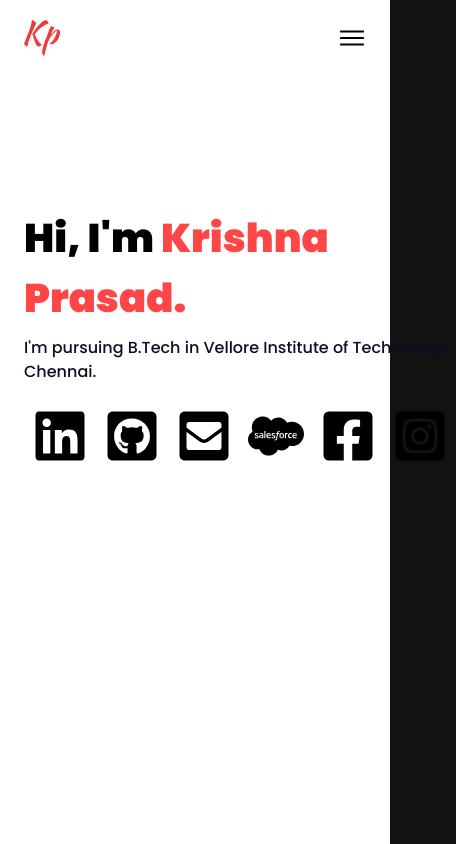
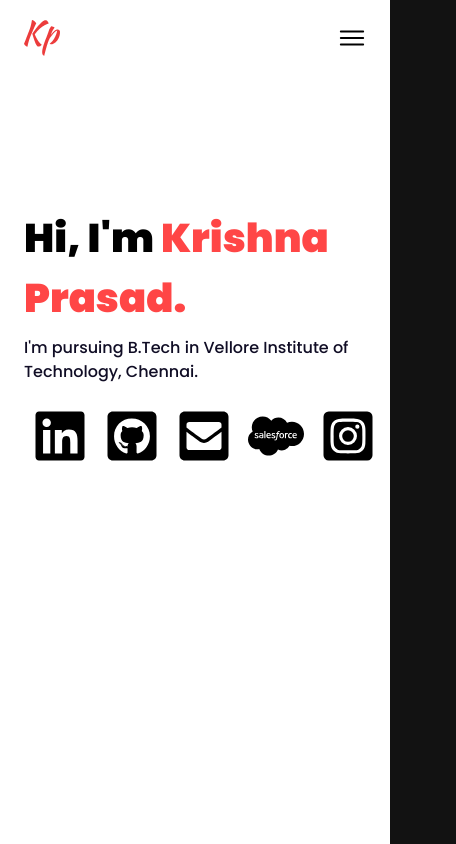
Before and after one commit to krishnaprasad12/krishna-prasad, a React (Vite) app: page / in a window 390 px wide. Shown: the top 844 px of the page, 456 px wide, since content can reach past the window. Built offline with nearby package versions, Linux system fonts and the light colour scheme.

Commit message:
Modified for small screen

```diff
--- a/src/components/Hero.jsx
+++ b/src/components/Hero.jsx
@@ -33,13 +33,8 @@ const Hero = () => {
         <a className="text-black" href="mailto:kparjun12@gmail.com" target="_blank">
           <FaEnvelopeSquare className="h-14 w-14 mx-2 transition ease-in-out delay-15 hover:-translate-y-1 hover:scale-110  duration-300 ..." />
         </a>
-
         <a className="text-black" href="https://trailblazer.me/id/krishnaprasad24" target="_blank">
           <FaSalesforce className="h-14 w-14 mx-2 transition ease-in-out delay-15 hover:-translate-y-1 hover:scale-110  duration-300 ..." />
-        </a>
-
-        <a className="text-black" href="https://www.facebook.com/profile.php?id=100014696296493" target="_blank">
-          <FaFacebookSquare className="h-14 w-14 mx-2 transition ease-in-out delay-15 hover:-translate-y-1 hover:scale-110  duration-300 ..." />
         </a>
 
         <a className="text-black" href="https://www.instagram.com/killerkp21/" target="_blank">
```
